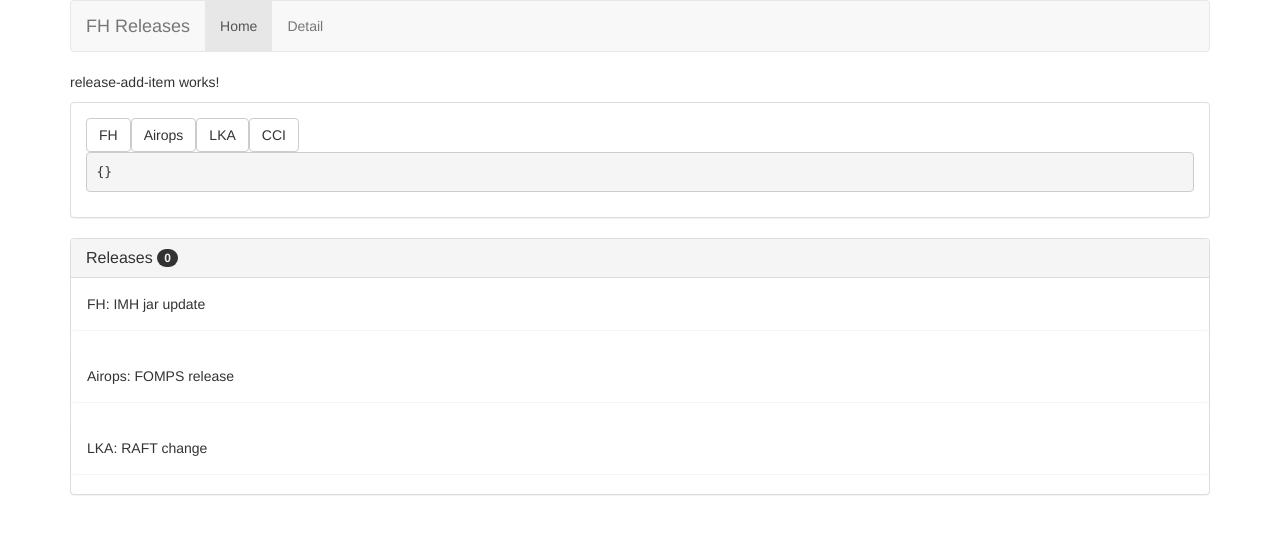
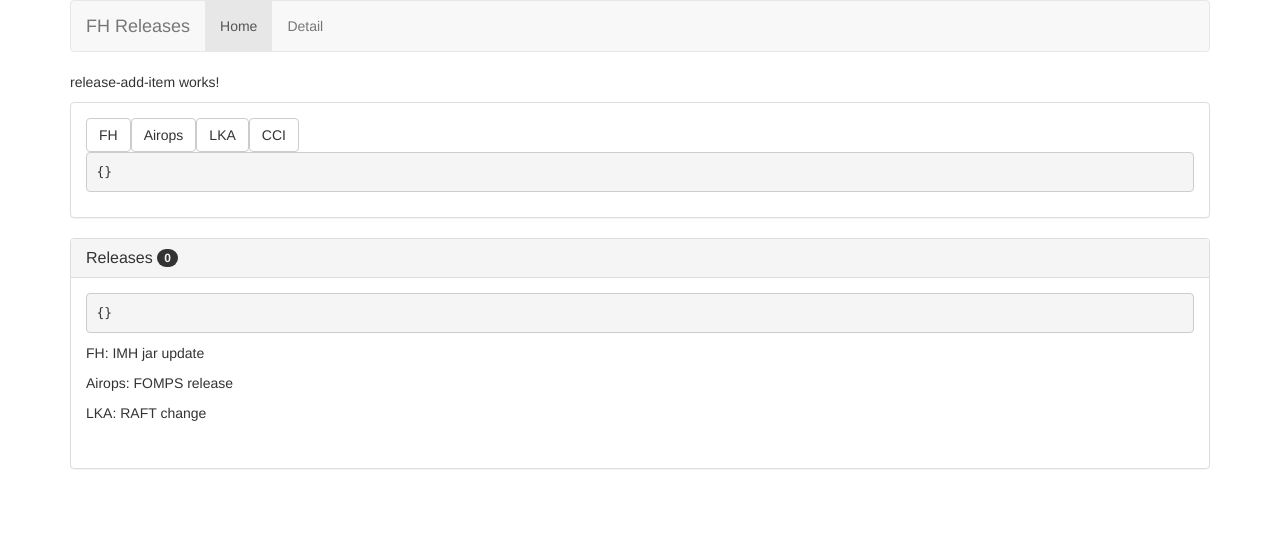
Before and after one commit to MattMasuda/workshop-app, an Angular app: page /#/home in a window 1280 px wide. Shown: the top 534 px of the page. Built offline with nearby package versions, Linux system fonts and the light colour scheme.

Commit message:
Messing around with styling

```diff
--- a/src/app/release-item/release-item.component.html
+++ b/src/app/release-item/release-item.component.html
@@ -1,5 +1 @@
-<div class="panel">
-  <div class="panel-body">
-    {{item.customer}}: {{item.description}}
-  </div>
-</div>
+<p>    {{item.customer}}: {{item.description}}</p>
--- a/src/app/release-list/release-list.component.html
+++ b/src/app/release-list/release-list.component.html
@@ -2,9 +2,12 @@
   <div class="panel-heading">
     <h3 class="panel-title">Releases <span class="badge">{{ count }}</span></h3>
   </div>
-    <table class="table">
+  <div class="panel-body">
+    <pre>{{ filterCriteria | json }}</pre>
+    <table class="table table-striped" >
       <tr *ngFor="let release of releases">
         <fh-release-item [item]="release"></fh-release-item>
       </tr>
     </table>
+    </div>
 </div>
```
